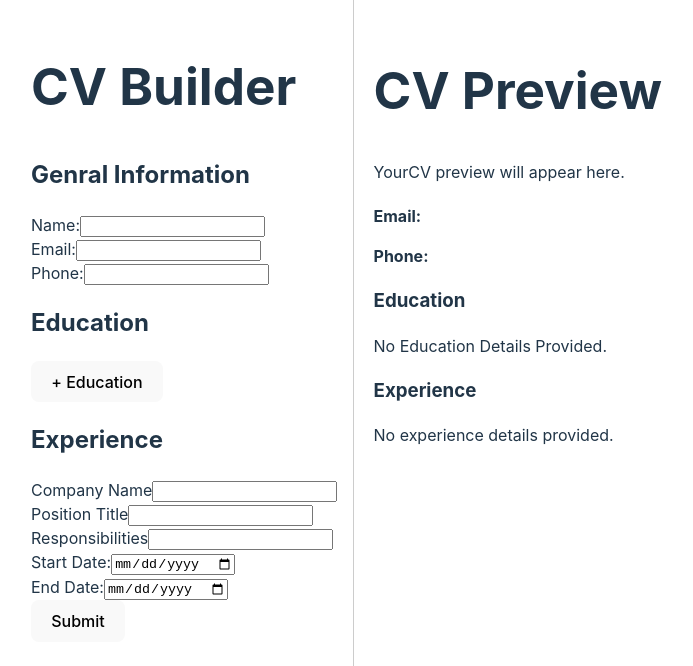
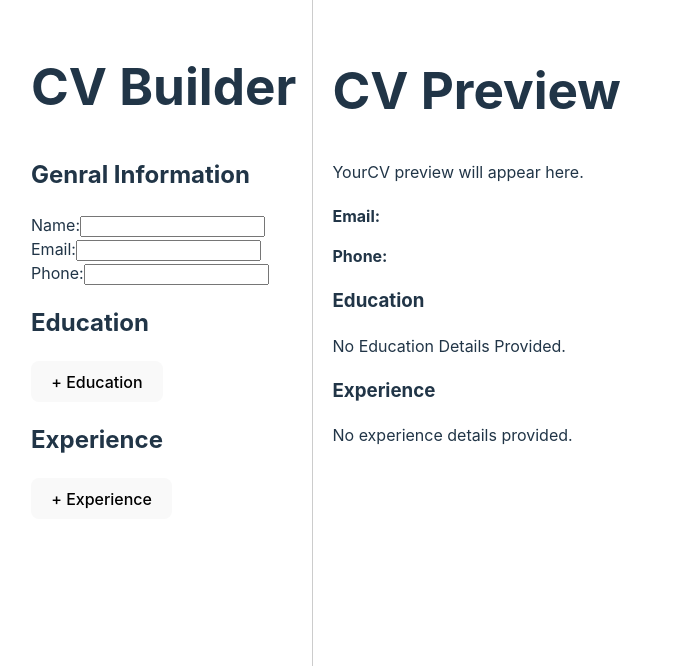
Before and after one commit to Graham4914/cv-project, a React (Vite) app: page / in a window 1280 px wide. Shown: the top 666 px of the page, without its empty margins (17-710 px from the left). Built offline with nearby package versions, Linux system fonts and the light colour scheme.

Commit message:
implemented funtionality to the education and experience section for multiple entries via button and opening forms, saving state and and editable record for each and passing props to cv preview,testing and refinment of logic reqired before further UI styling

```diff
--- a/src/App.jsx
+++ b/src/App.jsx
@@ -26,8 +26,8 @@ function App() {
       <p>YourCV preview will appear here.</p>
       <CVPreview
       generalInfo={generalInfo}
-      education={educationList}
-      experience={experienceList}
+      educationList={educationList}
+      experienceList={experienceList}
       />
      </section>
     </main>
--- a/src/compnents/ExperienceSection.jsx
+++ b/src/compnents/ExperienceSection.jsx
@@ -1,83 +1,133 @@
 import React, { useState } from "react";
 
-function ExperienceSection() {
-    const [isEditing,setIsEditing] = useState(true);
-    const [companyName, setCompanyName] = useState('');
-    const [positionTitle, setPositionTitle] = useState('');
-    const [responsibilities,setResponsibilities] = useState('');
-    const [startDate, setStartDate] = useState('');
-    const [endDate, setEndDate] = useState('');
+function ExperienceSection({experienceList, setExperienceList}) {
+   const [isFormVisible, setIsFormVisible] = useState(false);
+    const [editingIndex, setEditingIndex] = useState(null);
 
-    const handleSubmit = (e) => {
-        e.preventDefault();
-        setIsEditing(false);
+
+    const [formData, setFormData] = useState({
+        companyName: '',
+        positionTitle: '',
+        responsibilities: '',
+        startDate: '',
+        endDate: ''
+    });
+
+
+    const handleAddClick = () => {
+        setIsFormVisible(true);
+        setEditingIndex(null);
+
+        setFormData({ companyName: '', positionTitle: '', responsibilities: '', startDate: '', endDate: '' });
     };
 
-    const handleEdit = () => {
-        setIsEditing(true);
+
+    const handleSave = (e) => {
+        e.preventDefault();
+        if (editingIndex === null) {
+            setExperienceList([...experienceList, { ...formData }]);
+        } else {
+            const updatedList = [...experienceList];
+            updatedList[editingIndex] = { ...formData };
+            setExperienceList(updatedList);
+        }
+        setIsFormVisible(false);
+        setEditingIndex(null);
     };
+
+
+    const handleCancel = () => {
+        setIsFormVisible(false);
+        setEditingIndex(null);
+    };
+
+    const handleEdit = (index) => {
+        setEditingIndex(index);
+        setFormData({ ...experienceList[index] });
+        setIsFormVisible(true);
+    }
+
+    const handleDelete = (index) => {
+        const updatedList = experienceList.filter((_, i) => i !== index);
+        experienceList(updatedList);
+    }
 
 
     return (
         <section>
           <h2>Experience</h2>
-            {isEditing ? (
-                <form onSubmit={handleSubmit}>
+          <button onClick={handleAddClick}>+ Experience</button>
+
+          {isFormVisible && (
+            <form onSubmit={handleSave}>
               <div>
-                        <label htmlFor="companyName">Company Name</label>
-                        <input type="text"
+                <label htmlFor="companyName">Company Name:</label>
+                <input
+                  type="text"
                   id="companyName"
-                        value={companyName}
-                        onChange={(e) => setCompanyName(e.target.value)}
+                  value={formData.companyName}
+                  onChange={(e) => setFormData({ ...formData, companyName: e.target.value })}
                 />
               </div>
 
               <div>
-                        <label htmlFor="positionTitle">Position Title</label>
-                        <input type="text"
+                <label htmlFor="positionTitle">Position Title:</label>
+                <input
+                  type="text"
                   id="positionTitle"
-                        value={positionTitle}
-                        onChange={(e) => setPositionTitle(e.target.value)}
+                  value={formData.positionTitle}
+                  onChange={(e) => setFormData({ ...formData, positionTitle: e.target.value })}
                 />
               </div>
 
               <div>
-                        <label htmlFor="responsibilities">Responsibilities</label>
-                        <input type="text"
+                <label htmlFor="responsibilities">Responsibilities:</label>
+                <textarea
                   id="responsibilities"
-                        value={responsibilities}
-                        onChange={(e) => setResponsibilities(e.target.value)}
+                  value={formData.responsibilities}
+                  onChange={(e) => setFormData({ ...formData, responsibilities: e.target.value })}
                 />
               </div>
 
               <div>
                 <label htmlFor="expStartDate">Start Date:</label>
-                        <input type="date"
+                <input
+                  type="text"
                   id="expStartDate"
-                        value={startDate}
-                        onChange={(e) => setStartDate(e.target.value)}
+                  placeholder="e.g. 01/2019"
+                  value={formData.startDate}
+                  onChange={(e) => setFormData({ ...formData, startDate: e.target.value })}
                 />
               </div>
 
               <div>
                 <label htmlFor="expEndDate">End Date:</label>
-                        <input type="date"
+                <input
+                  type="text"
                   id="expEndDate"
-                        value={endDate}
-                        onChange={(e) => setEndDate(e.target.value)}
+                  placeholder="e.g. present"
+                  value={formData.endDate}
+                  onChange={(e) => setFormData({ ...formData, endDate: e.target.value })}
                 />
               </div>
-                    <button type="submit">Submit</button>
+
+              <button type="submit">Save</button>
+              <button type="button" onClick={handleCancel}>Cancel</button>
             </form>
-            ) : (
+          )}
+
+          {experienceList.length > 0 && (
             <div>
-                    <p><strong>Company Name:</strong> {companyName}</p>
-                    <p><strong>Position Title:</strong> {positionTitle}</p>
-                    <p><strong>Main Responsibilities:</strong> {responsibilities}</p>
-                    <p><strong>Start Date:</strong> {startDate}</p>
-                    <p><strong>End Date:</strong> {endDate}</p>
-
-                    <button onClick={handleEdit}>Edit</button>
+              <h3>Saved Experience Entries</h3>
+              {experienceList.map((exp, index) => (
+                <article key={index}>
+                  <h4>{exp.positionTitle} at {exp.companyName}</h4>
+                  <p><strong>Responsibilities:</strong> {exp.responsibilities}</p>
+                  <p>{exp.startDate} - {exp.endDate}</p>
+                  <button onClick={() => handleEdit(index)}>Edit</button>
+                  <button onClick={() => handleDelete(index)}>Delete</button>
+                </article>
+              ))}
             </div>
           )}
         </section>
```
Also changed, not shown: src/compnents/GeneralInfoSection.jsx (+0 -9 lines). Lines whose indentation alone changed are shown as unchanged.
